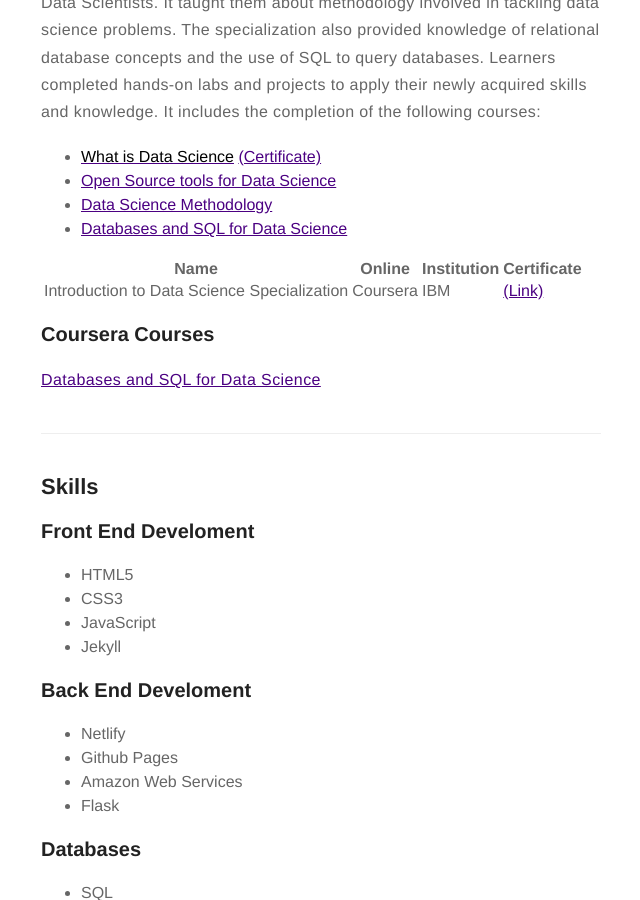
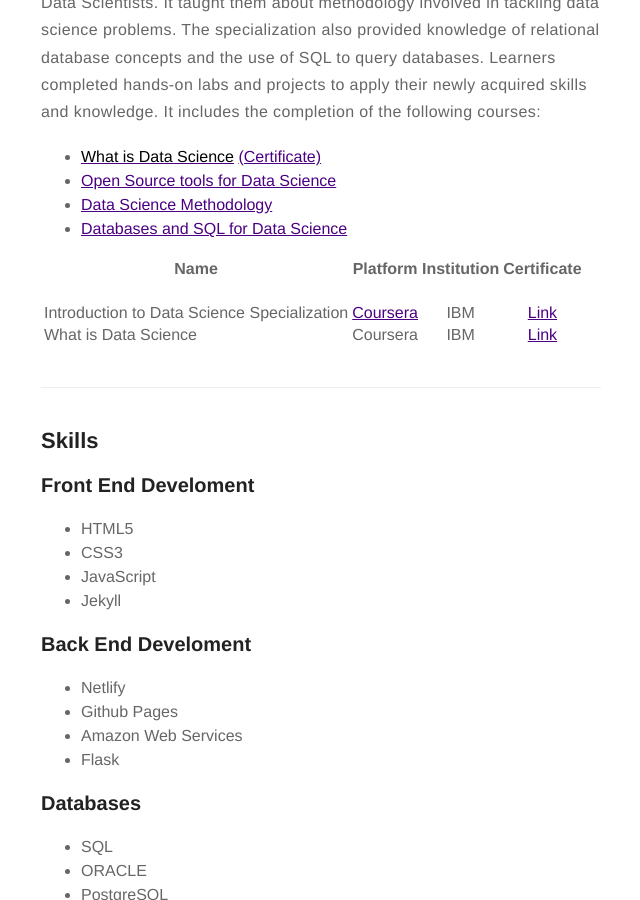
Before and after one commit to HectorBudielE/personal-website, a Jekyll site: the page built from about.md, in a window 1280 px wide and 900 px high, scrolled down 711 px. Shown: the whole window, without its empty margins (319-959 px from the left). Built offline with Jekyll 4.4.1, drawn with Linux system fonts in a browser that asks for light colours.

Commit message:
style: Restyled table.

```diff
--- a/about.md
+++ b/about.md
@@ -19,12 +19,13 @@ layout: page
 + [Data Science Methodology](https://www.coursera.org/learn/data-science-methodology)
 + [Databases and SQL for Data Science](https://www.coursera.org/learn/sql-data-science)
 
-|Name|Online|Institution|Certificate|
-|------|----|-----|------|
-|Introduction to Data Science Specialization|Coursera|IBM|[(Link)](https://www.coursera.org/account/accomplishments/specialization/certificate/K8XM9QNNUXZJ?utm_medium=certificate&utm_source=link&utm_campaign=copybutton_certificate&utm_term=long)|
+|Name|Platform|Institution|Certificate|
+|----|:------:|:---------:|:---------:|
+| | | | |
+|Introduction to Data Science Specialization|[Coursera](https://www.coursera.org/specializations/introduction-data-science)|IBM|[Link](https://www.coursera.org/account/accomplishments/specialization/certificate/K8XM9QNNUXZJ?utm_medium=certificate&utm_source=link&utm_campaign=copybutton_certificate&utm_term=long)|
+|What is Data Science|Coursera|IBM|[Link](https://www.coursera.org/account/accomplishments/specialization/certificate/K8XM9QNNUXZJ?utm_medium=certificate&utm_source=link&utm_campaign=copybutton_certificate&utm_term=long)|
 
-<h3>Coursera Courses</h3>
-[Databases and SQL for Data Science](https://www.coursera.org/learn/sql-data-science)
+
 
 ---
 
```
